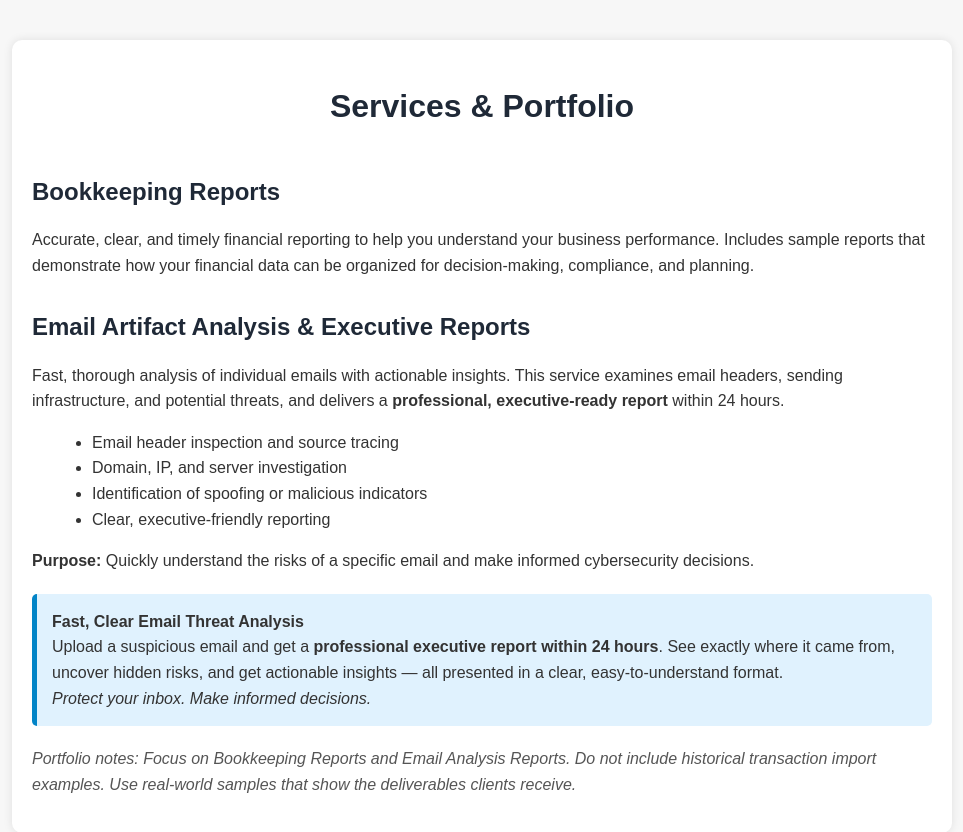
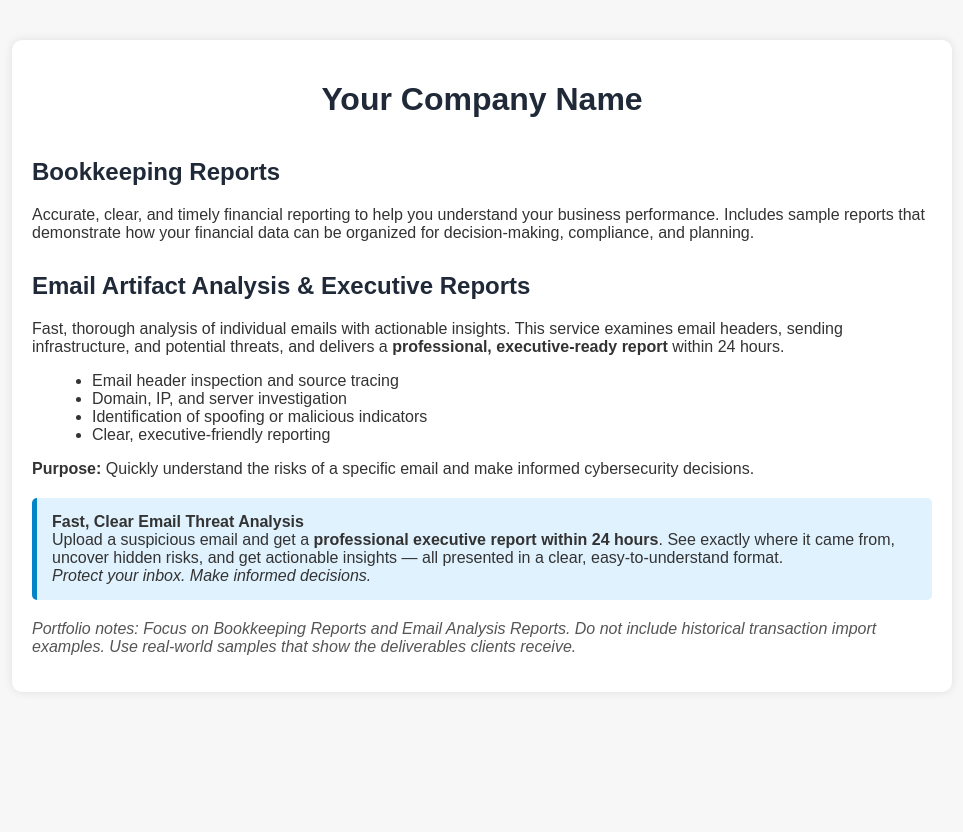
Before and after one commit to burnsie/tnswebsite, a plain HTML site: page index.html in a window 1280 px wide. Shown: the whole page, without its empty margins (158-1121 px from the left). After the commit the page ends 800 px from the top, so only its background shows below. Drawn offline with Linux system fonts and the light colour scheme.

Commit message:
Update title and styling in index.html

```diff
--- a/index.html
+++ b/index.html
@@ -3,21 +3,20 @@
 <head>
     <meta charset="UTF-8">
     <meta name="viewport" content="width=device-width, initial-scale=1.0">
-    <title>Services & Portfolio</title>
+    <title>Your Company Name</title>
     <style>
         body {
             font-family: Arial, sans-serif;
-            line-height: 1.6;
+            background-color: #f7f7f7;
+            color: #333;
             margin: 0;
             padding: 0;
-            background-color: #f7f7f7;
-            color: #333;
         }
         .container {
             max-width: 900px;
             margin: 40px auto;
             padding: 20px;
-            background: #fff;
+            background-color: #fff;
             border-radius: 10px;
             box-shadow: 0 0 10px rgba(0,0,0,0.1);
         }
@@ -30,13 +29,12 @@
         }
         h2 {
             margin-top: 30px;
-            margin-bottom: 10px;
         }
         ul {
             margin-left: 20px;
         }
         .snippet {
-            background: #e0f2fe;
+            background-color: #e0f2fe;
             border-left: 5px solid #0284c7;
             padding: 15px;
             margin: 20px 0;
@@ -51,7 +49,7 @@
 </head>
 <body>
     <div class="container">
-        <h1>Services & Portfolio</h1>
+        <h1>Your Company Name</h1>
 
         <h2>Bookkeeping Reports</h2>
         <p>
```
